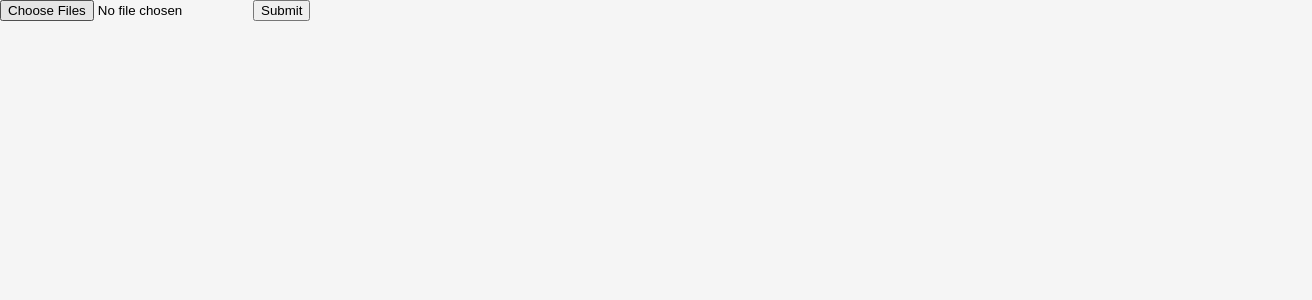
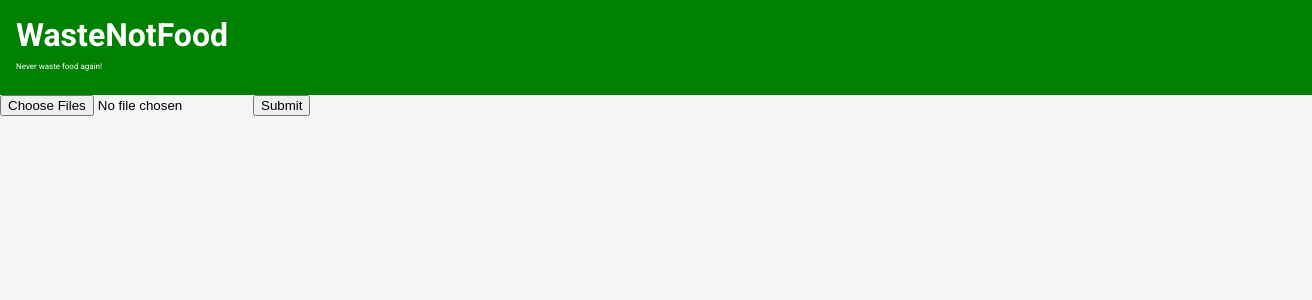
Before and after one commit to lakpa-finju/WasteNotFood, a React (Create React App) app: page / in a window 1280 px wide. Shown: the top 300 px of the page, 1312 px wide, since content can reach past the window. Built offline with nearby package versions, Linux system fonts and the light colour scheme.

Commit message:
added needed index js file

```diff
--- a/src/App.js
+++ b/src/App.js
@@ -8,6 +8,7 @@ function App() {
   return (
     <Router>
       <div className="App">
+      <NavBar />
       <Routes>
         <Route path="/" element={<Index />} />
       </Routes>
--- a/src/index.js
+++ b/src/index.js
@@ -11,7 +11,5 @@ root.render(
   </React.StrictMode>
 );
 
-// If you want to start measuring performance in your app, pass a function
-// to log results (for example: reportWebVitals(console.log))
-// or send to an analytics endpoint. Learn more: https://bit.ly/CRA-vitals
+
 reportWebVitals();
```
